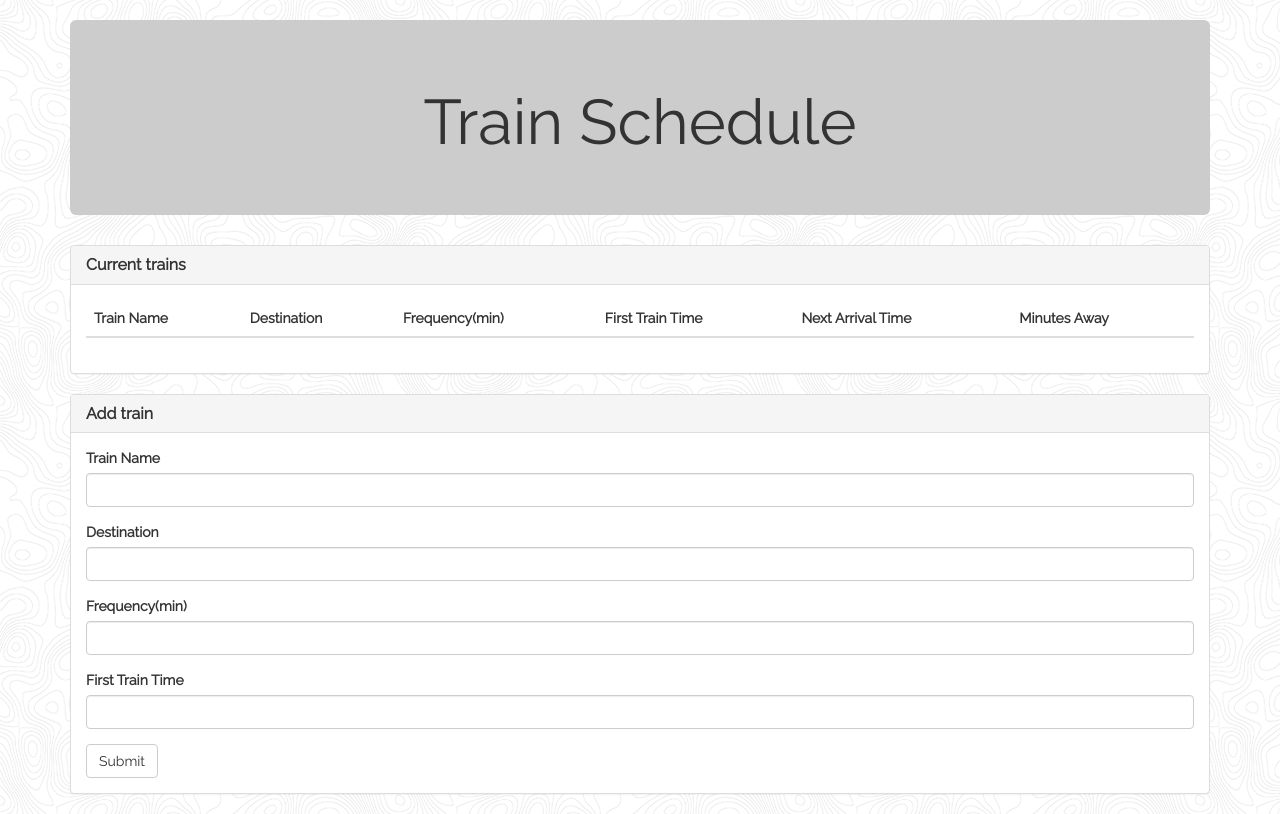
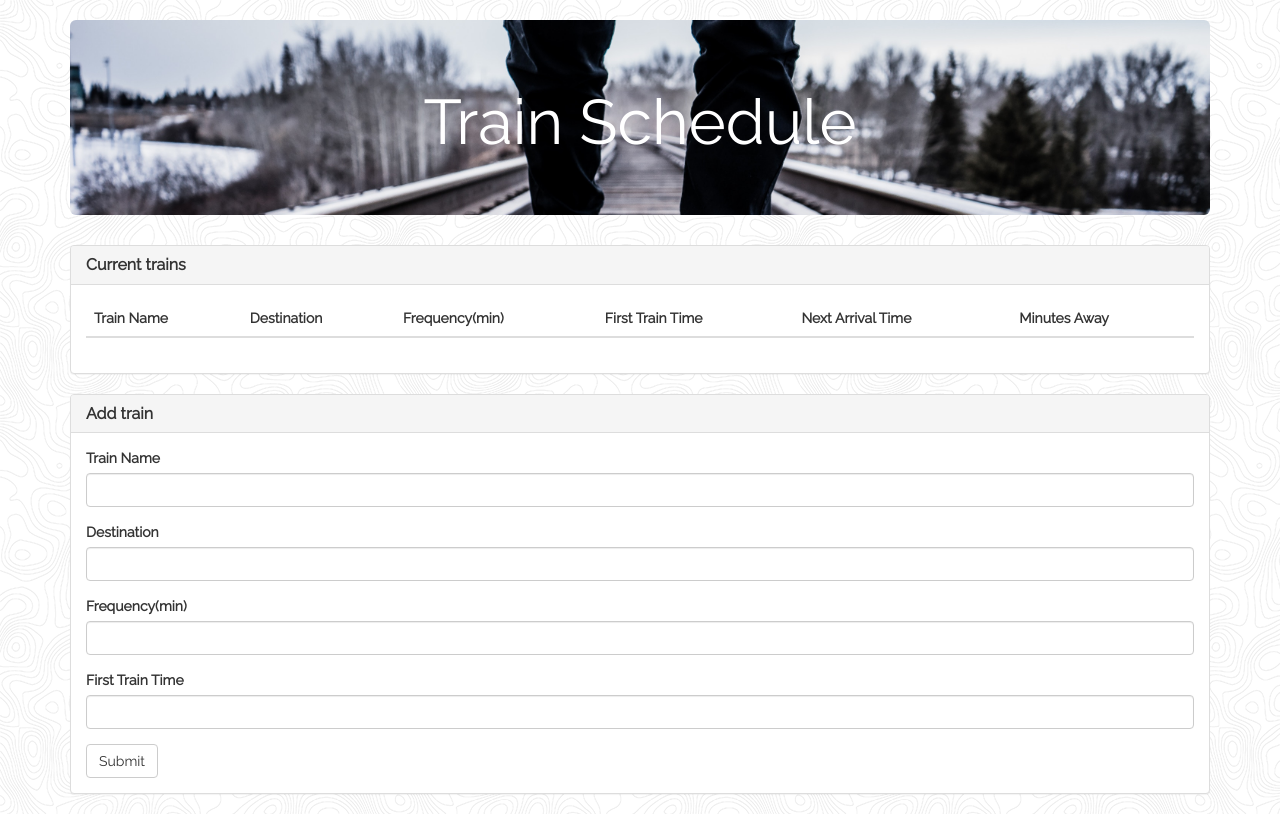
Before and after one commit to bgorwin/trainHomework, a plain HTML site: page index.html in a window 1280 px wide. Drawn offline with nearby package versions, Linux system fonts and the light colour scheme; no server answers.

Commit message:
Updated the image in jumbotron and field work

```diff
--- a/assets/css/style.css
+++ b/assets/css/style.css
@@ -1,8 +1,9 @@
 .jumbotron {
   margin-top: 20px;
-  background-color: #cccccc;
-
-;
+  /* background-color: #cccccc; */
+  background-image: url('../images/train.jpg');
+  background-size: cover;
+  color: white;
 }
 
 body {
--- a/index.html
+++ b/index.html
@@ -20,7 +20,7 @@
 
     <!-- Jumbotron -->
     <div class="jumbotron">
-      <h1 class="text-center">Train Schedule</h1>
+      <h1 class="text-center letters" >Train Schedule</h1>
     </div>
 
 
```
Also changed, not shown: assets/images/train.jpg (added), 3 other files.
